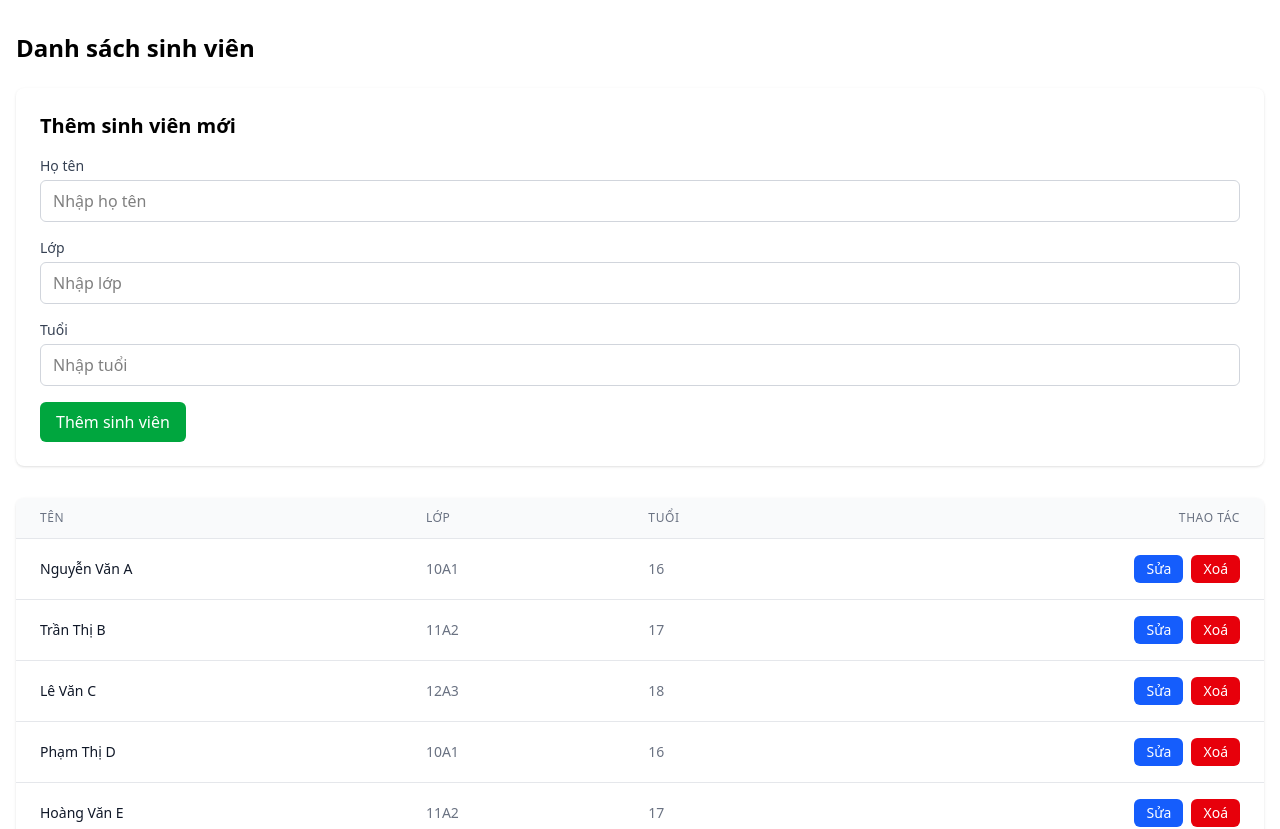
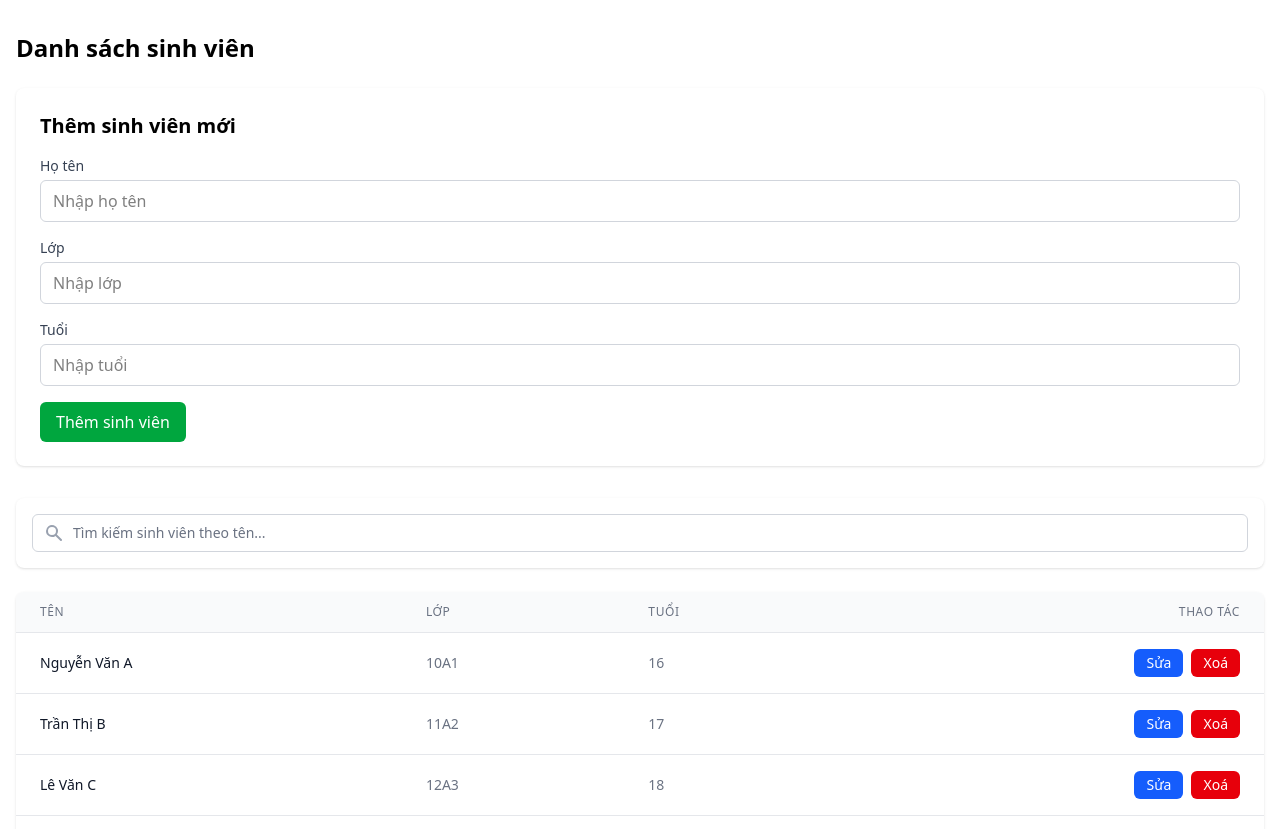
Before and after one commit to VoTrieuAn/22657391_VoTrieuAn_M21, a React (Vite) app: page / in a window 1280 px wide. Shown: the top 829 px of the page. Built offline with nearby package versions, Linux system fonts and the light colour scheme.

Commit message:
Tim kiem sinh vien theo ten

```diff
--- a/src/components/StudentList.jsx
+++ b/src/components/StudentList.jsx
@@ -9,6 +9,9 @@
     { id: 4, name: "Phạm Thị D", class: "10A1", age: 16 },
     { id: 5, name: "Hoàng Văn E", class: "11A2", age: 17 },
   ])
+
+  // Search state
+  const [searchQuery, setSearchQuery] = useState("")
 
   // Form state
   const [formData, setFormData] = useState({
@@ -28,6 +31,19 @@
   const [isEditModalOpen, setIsEditModalOpen] = useState(false)
   const [editingStudent, setEditingStudent] = useState(null)
   const modalRef = useRef(null)
+
+  // Filter students based on search query
+  const filteredStudents = students.filter((student) => student.name.toLowerCase().includes(searchQuery.toLowerCase()))
+
+  // Handle search input change
+  const handleSearchChange = (e) => {
+    setSearchQuery(e.target.value)
+  }
+
+  // Clear search
+  const clearSearch = () => {
+    setSearchQuery("")
+  }
 
   // Handle input changes
   const handleChange = (e) => {
@@ -254,6 +270,56 @@
         </form>
       </div>
 
+      {/* Search Bar */}
+      <div className="bg-white p-4 rounded-lg shadow mb-6">
+        <div className="relative">
+          <div className="absolute inset-y-0 left-0 pl-3 flex items-center pointer-events-none">
+            <svg
+              className="h-5 w-5 text-gray-400"
+              xmlns="http://www.w3.org/2000/svg"
+              viewBox="0 0 20 20"
+              fill="currentColor"
+              aria-hidden="true"
+            >
+              <path
+                fillRule="evenodd"
+                d="M8 4a4 4 0 100 8 4 4 0 000-8zM2 8a6 6 0 1110.89 3.476l4.817 4.817a1 1 0 01-1.414 1.414l-4.816-4.816A6 6 0 012 8z"
+                clipRule="evenodd"
+              />
+            </svg>
+          </div>
+          <input
+            type="text"
+            className="block w-full pl-10 pr-10 py-2 border border-gray-300 rounded-md leading-5 bg-white placeholder-gray-500 focus:outline-none focus:ring-2 focus:ring-blue-500 focus:border-blue-500 sm:text-sm"
+            placeholder="Tìm kiếm sinh viên theo tên..."
+            value={searchQuery}
+            onChange={handleSearchChange}
+          />
+          {searchQuery && (
+            <div className="absolute inset-y-0 right-0 pr-3 flex items-center">
+              <button onClick={clearSearch} className="text-gray-400 hover:text-gray-600" aria-label="Xóa tìm kiếm">
+                <svg xmlns="http://www.w3.org/2000/svg" className="h-5 w-5" viewBox="0 0 20 20" fill="currentColor">
+                  <path
+                    fillRule="evenodd"
+                    d="M10 18a8 8 0 100-16 8 8 0 000 16zM8.707 7.293a1 1 0 00-1.414 1.414L8.586 10l-1.293 1.293a1 1 0 101.414 1.414L10 11.414l1.293 1.293a1 1 0 001.414-1.414L11.414 10l1.293-1.293a1 1 0 00-1.414-1.414L10 8.586 8.707 7.293z"
+                    clipRule="evenodd"
+                  />
+                </svg>
+              </button>
+            </div>
+          )}
+        </div>
+      </div>
+
+      {/* Search Results Info */}
+      {searchQuery && (
+        <div className="mb-4 text-sm text-gray-600">
+          {filteredStudents.length === 0
+            ? "Không tìm thấy sinh viên nào phù hợp."
+            : `Tìm thấy ${filteredStudents.length} sinh viên phù hợp với "${searchQuery}".`}
+        </div>
+      )}
+
       {/* Desktop view */}
       <div className="hidden md:block overflow-hidden rounded-lg shadow">
         <table className="min-w-full divide-y divide-gray-200">
@@ -286,7 +352,8 @@
             </tr>
           </thead>
           <tbody className="bg-white divide-y divide-gray-200">
-            {students.map((student) => (
+            {filteredStudents.length > 0 ? (
+              filteredStudents.map((student) => (
                 <tr key={student.id} className="hover:bg-gray-50">
                   <td className="px-6 py-4 whitespace-nowrap">
                     <div className="text-sm font-medium text-gray-900">{student.name}</div>
@@ -314,14 +381,22 @@
                     </div>
                   </td>
                 </tr>
-            ))}
+              ))
+            ) : (
+              <tr>
+                <td colSpan={4} className="px-6 py-4 text-center text-sm text-gray-500">
+                  {searchQuery ? "Không tìm thấy sinh viên nào phù hợp." : "Không có sinh viên nào trong danh sách."}
+                </td>
+              </tr>
+            )}
           </tbody>
         </table>
       </div>
 
       {/* Mobile view */}
       <div className="md:hidden space-y-4">
-        {students.map((student) => (
+        {filteredStudents.length > 0 ? (
+          filteredStudents.map((student) => (
             <div key={student.id} className="bg-white p-4 rounded-lg shadow">
               <div className="flex justify-between items-center mb-2">
                 <h3 className="text-lg font-medium">{student.name}</h3>
@@ -349,19 +424,17 @@
                 </div>
               </div>
             </div>
-        ))}
-      </div>
-
-      {/* Empty state */}
-      {students.length === 0 && (
-        <div className="text-center py-8 bg-white rounded-lg shadow">
-          <p className="text-gray-500">Không có sinh viên nào trong danh sách</p>
+          ))
+        ) : (
+          <div className="bg-white p-4 rounded-lg shadow text-center text-gray-500">
+            {searchQuery ? "Không tìm thấy sinh viên nào phù hợp." : "Không có sinh viên nào trong danh sách."}
           </div>
         )}
+      </div>
 
       {/* Edit Modal */}
       {isEditModalOpen && (
-        <div className="fixed inset-0 bg-black/50 flex items-center justify-center z-50 p-4">
+        <div className="fixed inset-0 bg-black bg-opacity-50 flex items-center justify-center z-50 p-4">
           <div ref={modalRef} className="bg-white rounded-lg shadow-lg w-full max-w-md mx-auto overflow-hidden">
             <div className="p-6">
               <div className="flex justify-between items-center mb-4">
```
Lines whose indentation alone changed are shown as unchanged.
